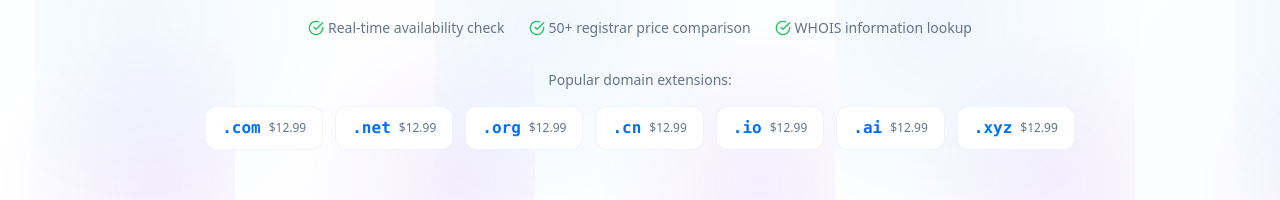
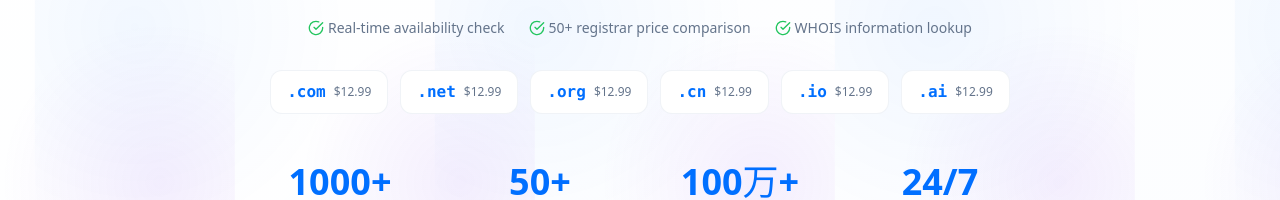
Before and after one commit to Mr-lunatic/nextname, a Next.js app: page / in a window 1280 px wide. Shown: the part 508-708 px from the top of the page. Built offline with nearby package versions, Linux system fonts and the light colour scheme; no server answers; a web font is replaced by a local one.

Commit message:
文字内容更改

```diff
--- a/src/components/home-page-content.tsx
+++ b/src/components/home-page-content.tsx
@@ -335,10 +335,10 @@ export default function HomePageContent({ popularTLDs }: { popularTLDs: { name:
                   transition={{ delay: 0.6, duration: 0.8 }}
                   className="space-y-4"
                 >
-                  <p className="text-sm font-medium text-muted-foreground">{t('hero.popularTlds')}</p>
+
                   <div className="flex flex-wrap gap-3 justify-center">
                     {popularTLDs
-                      .filter(tld => ['.com', '.net', '.org', '.ai', '.io', '.cn', '.xyz'].includes(tld.name))
+                      .filter(tld => ['.com', '.net', '.org', '.ai', '.io', '.cn'].includes(tld.name))
                       .map((tld, index) => (
                       <motion.button
                         key={tld.name}
```
